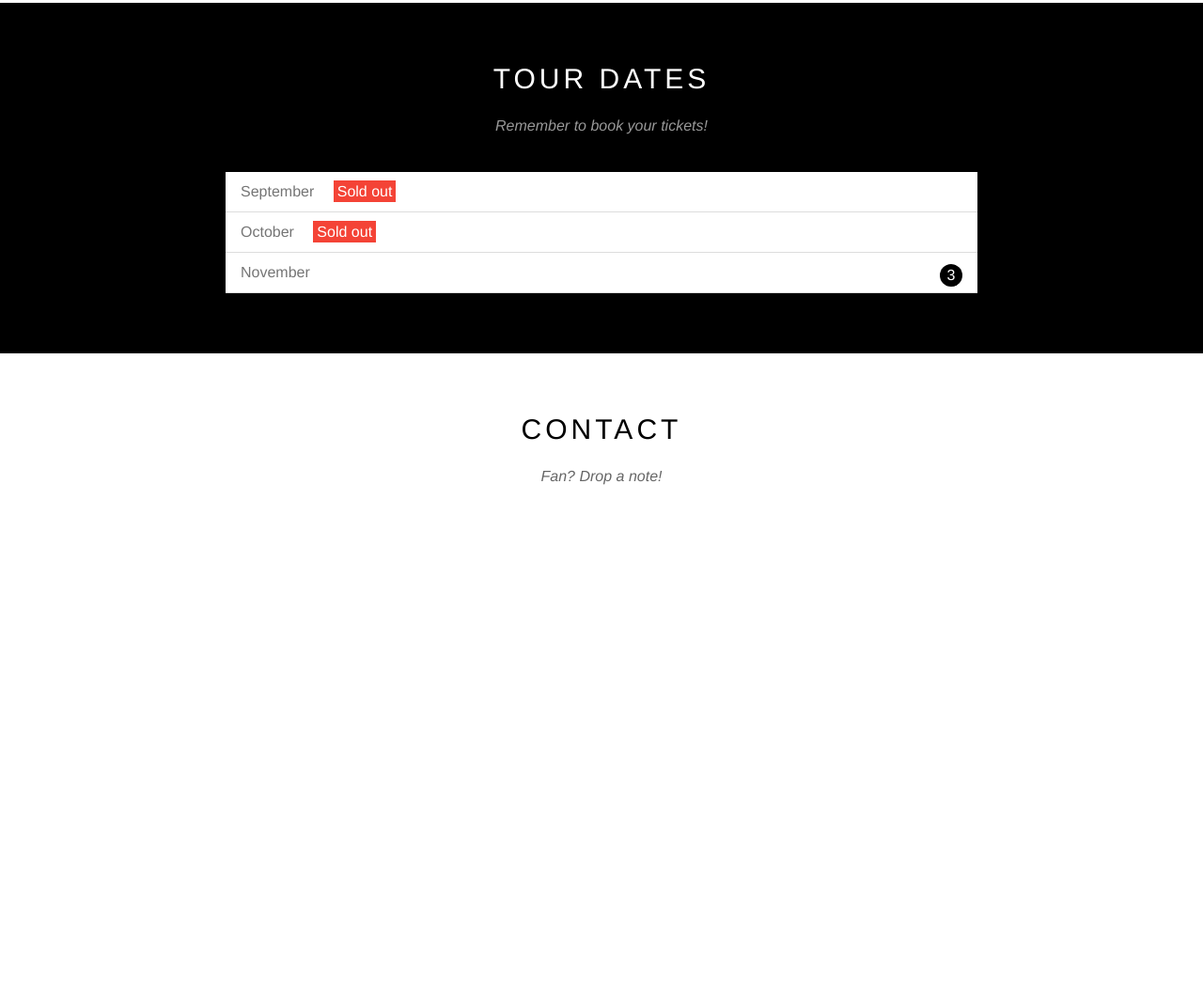
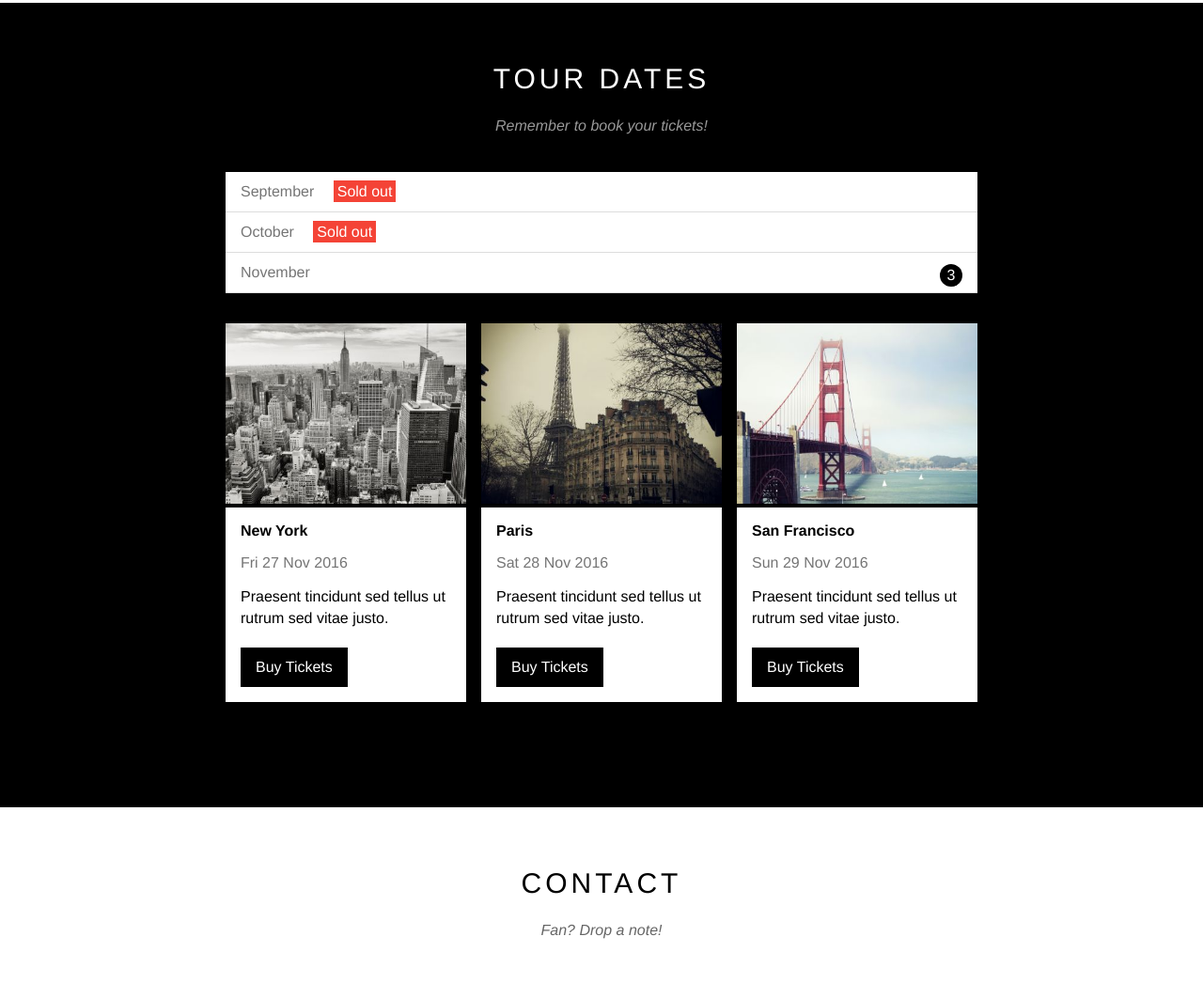
Before and after one commit to emlahoagio/html-css, a plain HTML site: page w3_band/index.html in a window 1280 px wide. Shown: the part 1269-2332 px from the top of the page at 94% size. Before the commit the page ends 1849 px from the top, so only its background shows below. Drawn offline with Linux system fonts and the light colour scheme.

Commit message:
finish tour places

```diff
--- a/w3_band/assets/css/style.css
+++ b/w3_band/assets/css/style.css
@@ -218,5 +218,51 @@ html {
   line-height: 24px;
 }
 
+/* Place list */
+.place-list {
+  margin: 32px -8px 48px;
+}
+.place-item {
+  float: left;
+  width: calc(100% / 3);
+  padding: 0 8px;
+}
+.place-img {
+  width: 100%;
+  display: inline-block;
+}
+.place-img:hover {
+  opacity: 0.6;
+}
+.place-body {
+  background-color: #fff;
+  padding: 16px;
+  font-size: 16px;
+}
+.place-heading {
+  font-size: 16px;
+}
+.place-time {
+  margin-top: 16px;
+  color: #757575;
+}
+.place-desc {
+  margin-top: 16px;
+  line-height: 1.4;
+}
+.place-buy-btn {
+  background-color: #000;
+  color: #fff;
+  text-decoration: none;
+  padding: 12px 16px;
+  display: inline-block;
+  margin-top: 20px;
+}
+
+.place-buy-btn:hover {
+  color: #000;
+  background-color: #ccc;
+}
+
 #footer {
 }
--- a/w3_band/index.html
+++ b/w3_band/index.html
@@ -74,11 +74,43 @@
                 <h2 class="section-heading text-while">TOUR DATES</h2>
                 <p class="section-sub-heading text-while">Remember to book your tickets!</p>
 
+                <!-- ticket -->
             <ul class="ticket-list">
                 <li>September <span class="sold-out">Sold out</span></li>
                 <li>October <span class="sold-out">Sold out</span></li>
                 <li>November <span class="quantity">3</span></li>
             </ul>
+
+            <div class="place-list">
+                <div class="place-item">
+                    <img src="./assets/img/places/place1.jpeg" alt="New York" class="place-img">
+                    <div class="place-body">
+                        <h3 class="place-heading">New York</h3>
+                        <p class="place-time">Fri 27 Nov 2016</p>
+                        <p class="place-desc">Praesent tincidunt sed tellus ut rutrum sed vitae justo.</p>
+                        <a href="#" class="place-buy-btn">Buy Tickets</a>
+                    </div>
+                </div>
+                <div class="place-item">
+                    <img src="./assets/img/places/place2.jpeg" alt="New York" class="place-img">
+                    <div class="place-body">
+                        <h3 class="place-heading">Paris</h3>
+                        <p class="place-time">Sat 28 Nov 2016</p>
+                        <p class="place-desc">Praesent tincidunt sed tellus ut rutrum sed vitae justo.</p>
+                        <a href="#" class="place-buy-btn">Buy Tickets</a>
+                    </div>
+                </div>
+                <div class="place-item">
+                    <img src="./assets/img/places/place3.jpeg" alt="New York" class="place-img">
+                    <div class="place-body">
+                        <h3 class="place-heading">San Francisco</h3>
+                        <p class="place-time">Sun 29 Nov 2016</p>
+                        <p class="place-desc">Praesent tincidunt sed tellus ut rutrum sed vitae justo.</p>
+                        <a href="#" class="place-buy-btn">Buy Tickets</a>
+                    </div>
+                </div>
+                <div class="clear"></div>
+            </div>
             </div>
         </div>
 
```
Also changed, not shown: w3_band/assets/img/places/place1.jpeg (added), w3_band/assets/img/places/place2.jpeg (added), w3_band/assets/img/places/place3.jpeg (added).
